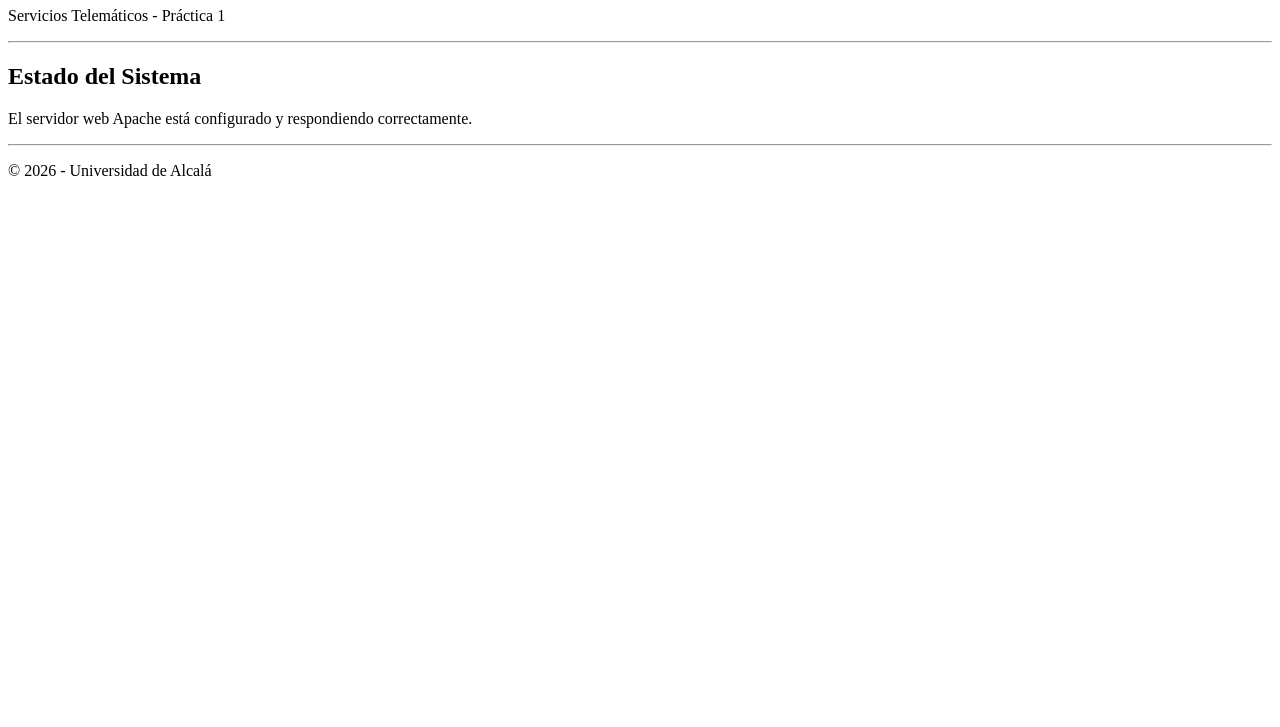
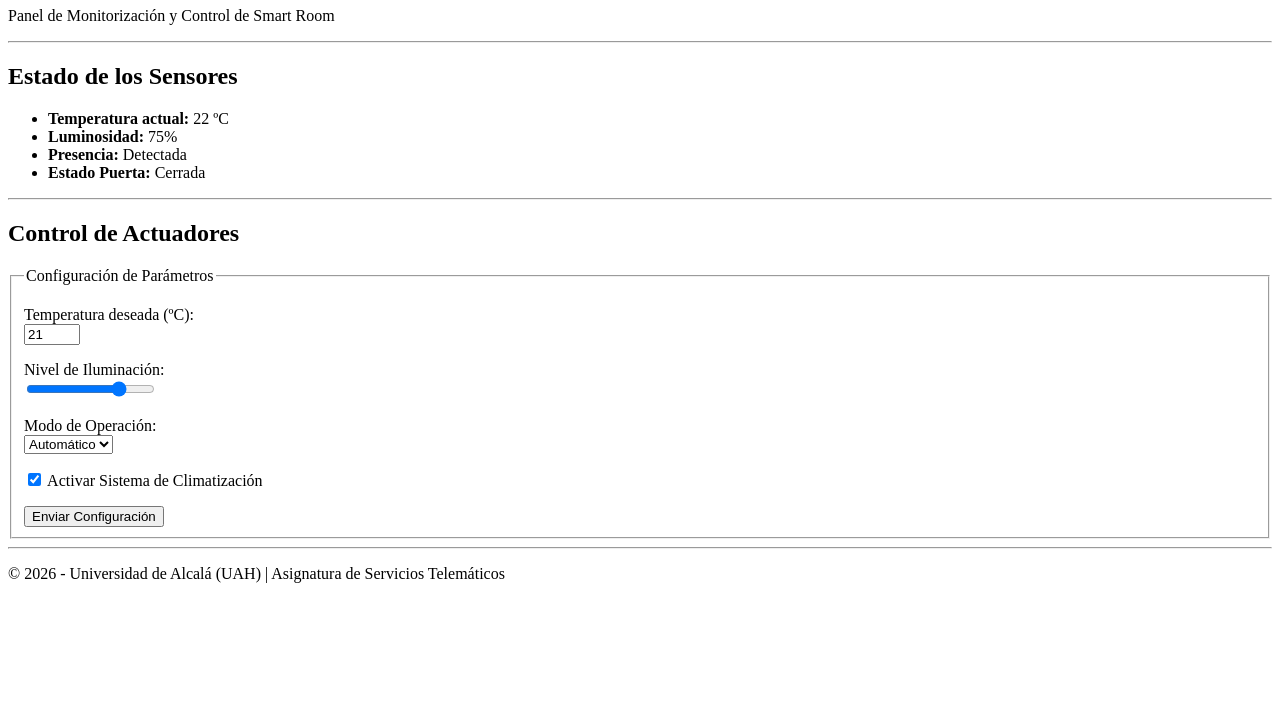
Before and after one commit to anibalgascuena/iroomp1, a plain HTML site: page index.html in a window 1280 px wide. Shown: the part 73-800 px from the top of the page. Drawn offline with Linux system fonts and the light colour scheme.

Commit message:
Implementada la estructura HTML5 semántica según sección Realización de la Práctica P1

```diff
--- a/index.html
+++ b/index.html
@@ -3,25 +3,75 @@
 <head>
     <meta charset="UTF-8">
     <meta name="viewport" content="width=device-width, initial-scale=1.0">
-    <title>iRoom - Smart Room</title>
+    <title>Smart Room - iRoom UAH</title>
 </head>
 <body>
+
     <header>
-        <h1>Panel de Control - Smart Room</h1>
-        <p>Servicios Telemáticos - Práctica 1</p>
+        <h1>Servicios Telemáticos - iRoom</h1>
+        <p>Panel de Monitorización y Control de Smart Room</p>
         <hr>
     </header>
 
     <main>
+        <!-- Sección de Estado de la Habitación -->
         <section id="estado">
-            <h2>Estado del Sistema</h2>
-            <p>El servidor web Apache está configurado y respondiendo correctamente.</p>
+
+     <h2>Estado de los Sensores</h2>
+            <ul>
+                <li><strong>Temperatura actual:</strong> 22 ºC</li>
+                <li><strong>Luminosidad:</strong> 75%</li>
+                <li><strong>Presencia:</strong> Detectada</li>
+                <li><strong>Estado Puerta:</strong> Cerrada</li>
+            </ul>
+        </section>
+
+        <hr>
+
+        <!-- Sección de Formulario de Control -->
+        <section id="control">
+            <h2>Control de Actuadores</h2>
+            <form action="#" method="post">
+                <fieldset>
+                    <legend>Configuración de Parámetros</legend>
+
+                    <p>
+                        <label for="temp-deseada">Temperatura deseada (ºC):</label><br>
+                        <input type="number" id="temp-deseada" name="temperatura" min="15" max="30" value="21">
+                    </p>
+
+                    <p>
+                        <label for="nivel-luz">Nivel de Iluminación:</label><br>
+                        <input type="range" id="nivel-luz" name="iluminacion" min="0" max="100" value="75">
+                    </p>
+
+                    <p>
+                        <label for="modo-operacion">Modo de Operación:</label><br>
+                        <select id="modo-operacion" name="modo">
+                            <option value="auto">Automático</option>
+                            <option value="eco">Eco</option>
+                            <option value="confort">Confort</option>
+                        </select>
+                    </p>
+
+                    <p>
+                        <label>
+                            <input type="checkbox" name="climatizacion" value="on" checked>
+                            Activar Sistema de Climatización
+                        </label>
+                    </p>
+
+                    <button type="submit">Enviar Configuración</button>
+                </fieldset>
+            </form>
         </section>
     </main>
 
+    <hr>
+
     <footer>
-        <hr>
-        <p>&copy; 2026 - Universidad de Alcalá</p>
+        <p>&copy; 2026 - Universidad de Alcalá (UAH) | Asignatura de Servicios Telemáticos</p>
     </footer>
+
 </body>
 </html>
```
